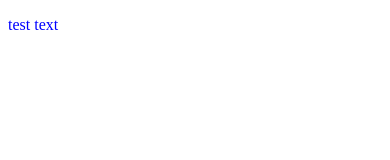
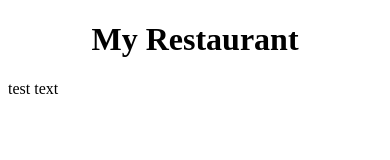
Before and after one commit to luke-karis/coursera-test, a plain HTML site: page mod2_solution/index.html in a window 390 px wide. Drawn offline with Linux system fonts and the light colour scheme.

Commit message:
added media queries

```diff
--- a/mod2_solution/index.html
+++ b/mod2_solution/index.html
@@ -1,10 +1,12 @@
 <!DOCTYPE html>
 <html>
     <head>
+        <meta charset="utf-8">
         <title>Module 2 Assignment</title>
         <link rel = "stylesheet" href = "style.css">
     </head>
     <body>
+        <h1>My Restaurant</h1>
         <p>test text</p>
     </body>
 </html>
--- a/mod2_solution/style.css
+++ b/mod2_solution/style.css
@@ -1,3 +1,19 @@
-p {
-    color: blue;
+*  {
+    box-sizing: border-box;
 }
+
+h1 {
+    text-align: center;
+}
+
+@media (min-width: 992px){
+
+}
+
+@media (min-width: 768px) and (max-width: 991px){
+
+}
+
+@media (max-width: 767px){
+
+}
```
